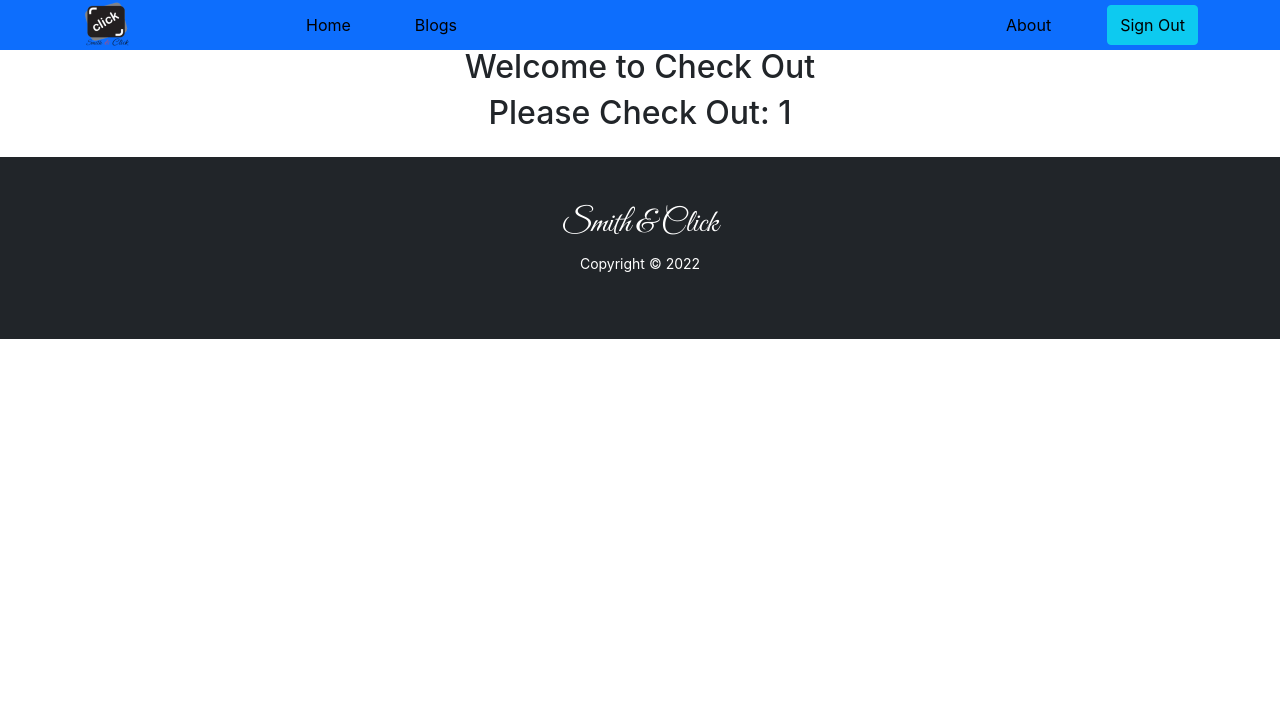
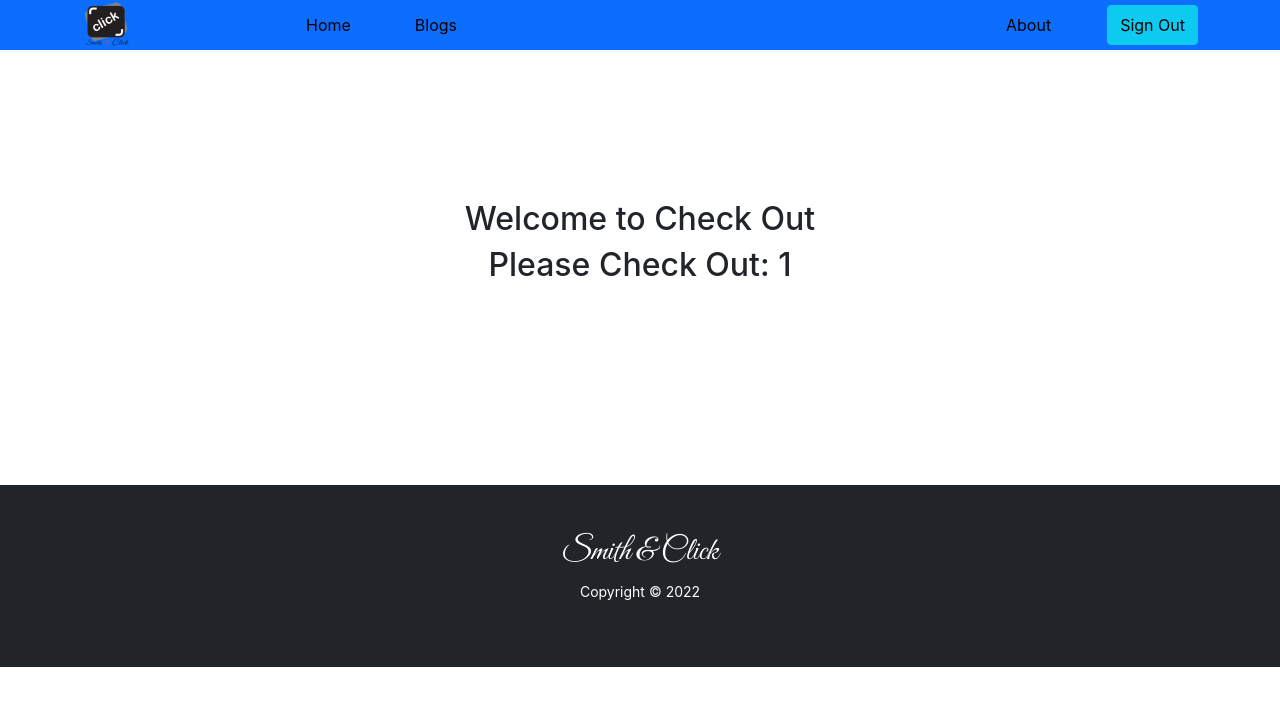
Before and after one commit to Sazidul0/SmithAndClick-, a React (Create React App) app: page /service/1 in a window 1280 px wide. Shown: the top 706 px of the page. Built offline with nearby package versions, Linux system fonts and the light colour scheme; no server answers; sample sign-in values are in the browser's storage.

Commit message:
read me file edited

```diff
--- /dev/null
+++ b/src/components/Home/CheckOut/CheckOut.css
@@ -0,0 +1,4 @@
+.checkout-container {
+    margin-top: 200px;
+    margin-bottom: 200px;
+}
--- a/src/components/Home/CheckOut/CheckOut.js
+++ b/src/components/Home/CheckOut/CheckOut.js
@@ -1,10 +1,11 @@
 import React from 'react';
+import './CheckOut.css'
 import { useParams } from 'react-router-dom';
 
 const CheckOut = () => {
     const { serviceId } = useParams();
     return (
-        <div className='text-center mt-5'>
+        <div className='text-center checkout-container'>
             <h2>Welcome to Check Out</h2>
             <h2> Please Check Out: {serviceId}</h2>
         </div>
--- a/src/components/Share/Footer/Footer.css
+++ b/src/components/Share/Footer/Footer.css
@@ -0,0 +1,5 @@
+.footer-container {
+    position: relative;
+    bottom: 0;
+    width: 100%;
+}
--- a/src/components/Share/Footer/Footer.js
+++ b/src/components/Share/Footer/Footer.js
@@ -1,10 +1,11 @@
 import React from 'react';
+import './Footer.css'
 
 const Footer = () => {
     const today = new Date();
     const year = today.getFullYear();
     return (
-        <div className='text-white bg-dark py-5 text-center mt-4'>
+        <div className='footer-container text-white bg-dark py-5 text-center mt-4'>
             <h2 className=' carousel-title'>Smith & Click</h2>
             <p><small>Copyright © {year}</small></p>
         </div>
```
Also changed, not shown: 1 other file (tests, documents, lock files or other folders).
